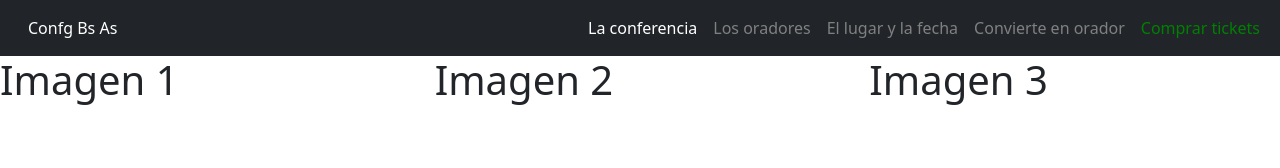
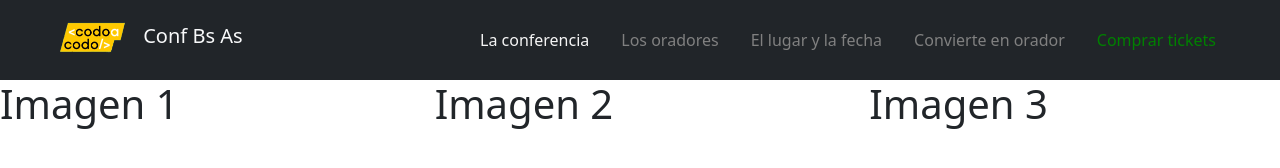
Before and after one commit to facu-lombardo/codo2022-front, a plain HTML site: page Integrador_Front/index.html in a window 1280 px wide. Drawn offline with nearby package versions, Linux system fonts and the light colour scheme.

Commit message:
integrador 2

```diff
--- /dev/null
+++ b/Integrador_Front/css/main.css
@@ -0,0 +1,3 @@
+.item-header {
+    color: azure;
+}
--- a/Integrador_Front/index.html
+++ b/Integrador_Front/index.html
@@ -12,24 +12,34 @@
     crossorigin="anonymous">
 </head>
 <body>
-    <nav class="navbar sticky-top navbar-expand-lg bg-dark">
-        <div class="container-fluid">
-          <a class="navbar-brand" href="#"></a>
-          <button class="navbar-toggler" type="button" data-bs-toggle="collapse" data-bs-target="#navbarNavAltMarkup" aria-controls="navbarNavAltMarkup" aria-expanded="false" aria-label="Toggle navigation">
-            <span class="navbar-toggler-icon"></span>
-          </button>
-          <a class="nav-link active" aria-current="page" href="index.html" style="color: white;">Confg Bs As</a>
-          <div class="collapse navbar-collapse" id="navbarNavAltMarkup">
-            <div class="navbar-nav ms-auto">
-                <a class="nav-link" style="color: white;" href="#">La conferencia</a>
-                <a class="nav-link" style="color: grey ;" href="#">Los oradores</a>
-                <a class="nav-link" style="color: grey;" href="#">El lugar y la fecha</a>
-                <a class="nav-link" style="color: grey" href="#">Convierte en orador</a>
-                <a class="nav-link" style="color: green; " href="#">Comprar tickets</a>
-            </div>
-          </div>
+    <nav class="navbar navbar-light bg-dark">
+        <div class="container-fluid px-5 mt-0 text-light">
+          <a class="navbar-brand text-light" href="index.html" >
+            <img src="imagenes_integrador_front/codoacodo.png" alt="" width="90" height="50" class="d-inline-block ">
+            <p class="fs-5 d-inline-block" style="margin-top: 0px;">Conf Bs As</p>
+          </a>
+          <ul class="nav justify-content-end">
+            <li class="nav-item">
+              <a class="nav-link" style="color:whitesmoke" >La conferencia</a>
+            </li>
+            <li class="nav-item">
+              <a class="nav-link" style="color: grey;">Los oradores</a>
+            </li>
+            <li class="nav-item">
+              <a class="nav-link" style="color: grey;">El lugar y la fecha</a>
+            </li>
+            <li class="nav-item">
+                <a class="nav-link" style="color: grey;" >Convierte en orador</a>
+              </li>
+            <li class="nav-item">
+              <a class="nav-link" style="color: green;">Comprar tickets</a>
+            </li>
+          </ul>
         </div>
       </nav>
+      <div class="bg-image" style="background-image: url(imagenes_integrador_front/ba1.jpg);">
+
+      </div>
     <div class="row">
         <div class="col-md-4">
 
```
Also changed, not shown: Integrador_Front/imagenes_integrador_front/ada.jpeg (added), Integrador_Front/imagenes_integrador_front/ba2.jpg (added), Integrador_Front/imagenes_integrador_front/ba3.jpg (added), Integrador_Front/imagenes_integrador_front/bill.jpg (added), Integrador_Front/imagenes_integrador_front/hawaii2.jpg (added), Integrador_Front/imagenes_integrador_front/hawaii3.jpg (added), Integrador_Front/imagenes_integrador_front/honolulu.jpg (added), Integrador_Front/imagenes_integrador_front/steve.jpg (added), 2 other files.
